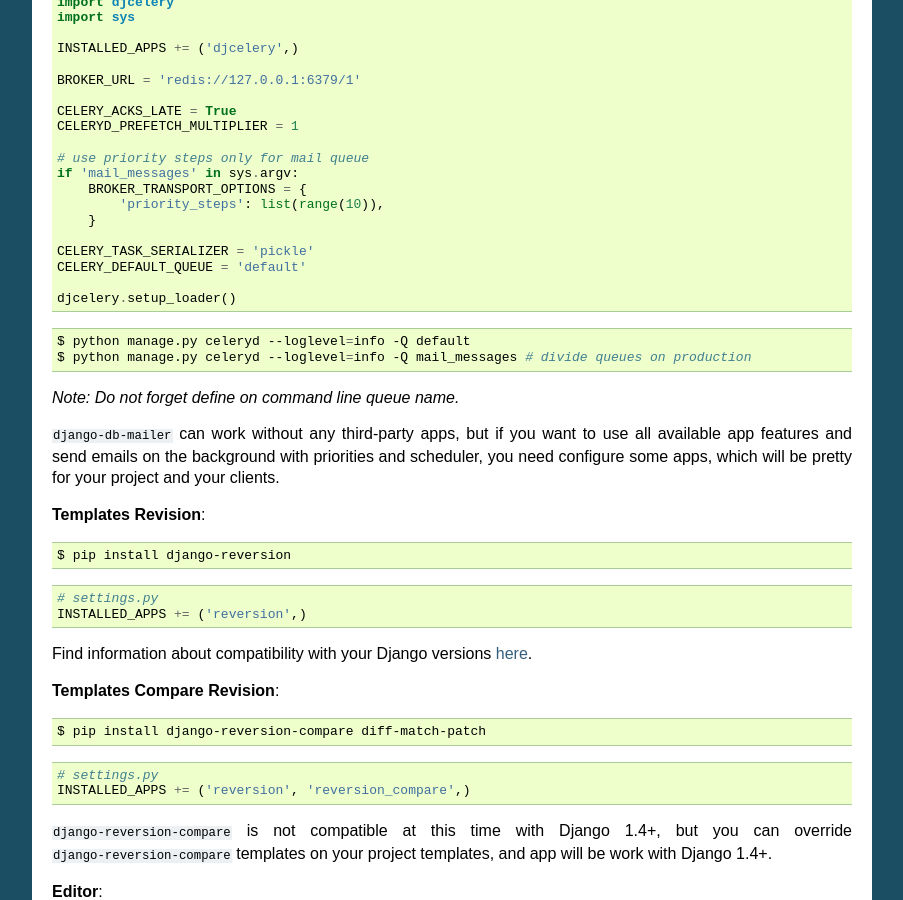
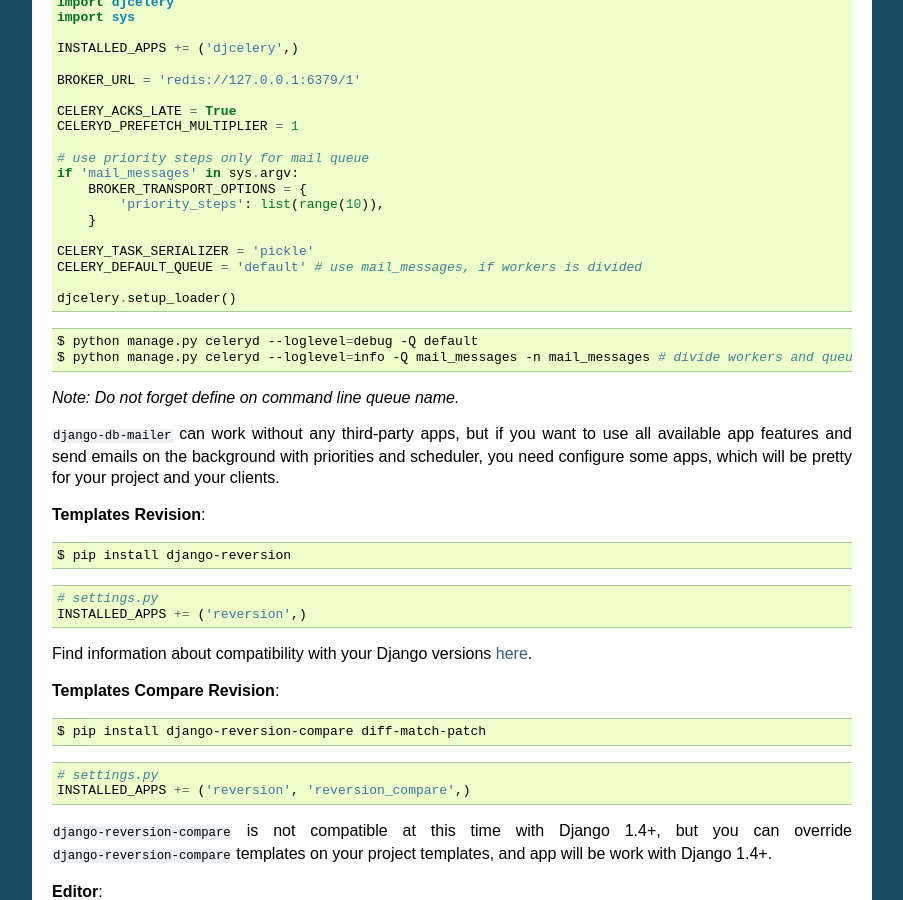
Before and after one commit to LPgenerator/django-db-mailer, a Sphinx documentation site: the page built from docs/settings.rst, in a window 1280 px wide and 900 px high, scrolled down 1006 px. Shown: the whole window, without its empty margins (198-1101 px from the left). Built offline with Sphinx 7.4.7, drawn with Linux system fonts in a browser that asks for light colours.

Commit message:
update settings.rst

```diff
--- a/docs/settings.rst
+++ b/docs/settings.rst
@@ -82,14 +82,14 @@
         }
 
     CELERY_TASK_SERIALIZER = 'pickle'
-    CELERY_DEFAULT_QUEUE = 'default'
+    CELERY_DEFAULT_QUEUE = 'default' # use mail_messages, if workers is divided
 
     djcelery.setup_loader()
 
 .. code-block:: bash
 
-    $ python manage.py celeryd --loglevel=info -Q default
-    $ python manage.py celeryd --loglevel=info -Q mail_messages # divide queues on production
+    $ python manage.py celeryd --loglevel=debug -Q default
+    $ python manage.py celeryd --loglevel=info -Q mail_messages -n mail_messages # divide workers and queues on production
 
 
 *Note: Do not forget define on command line queue name.*
```
